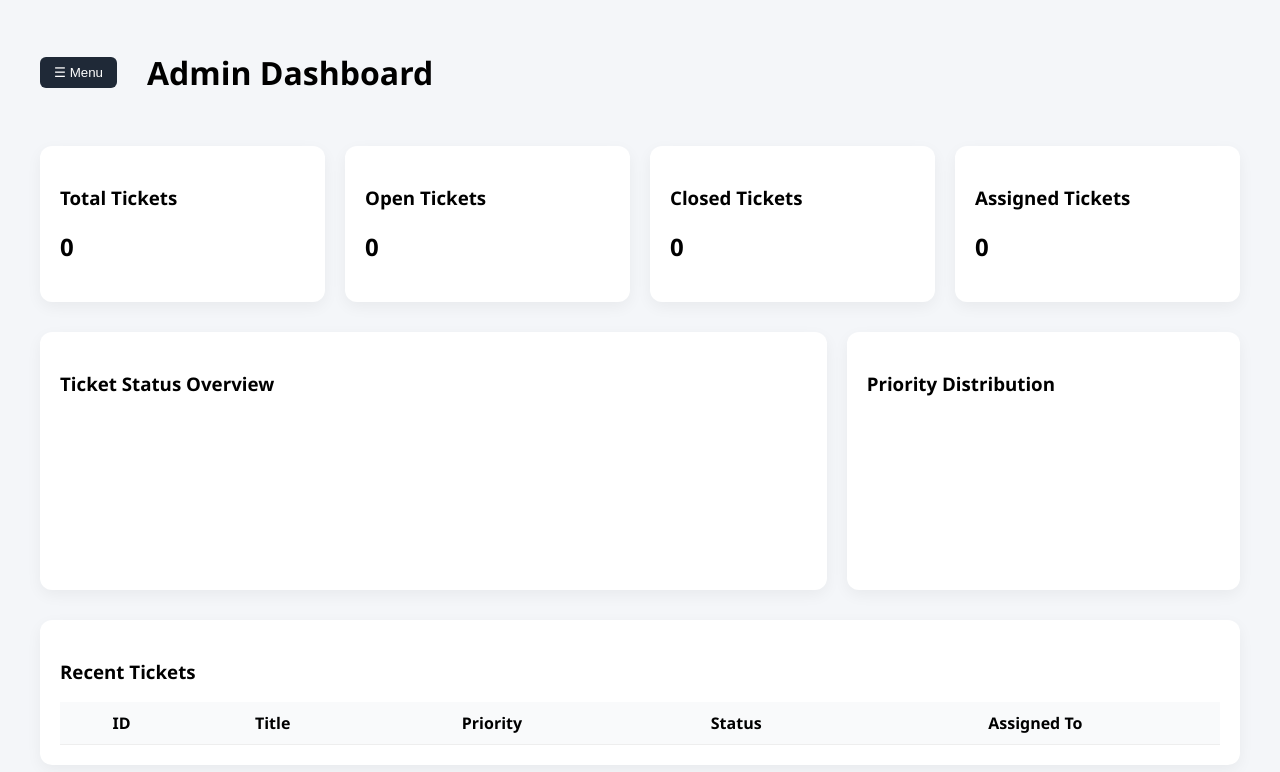
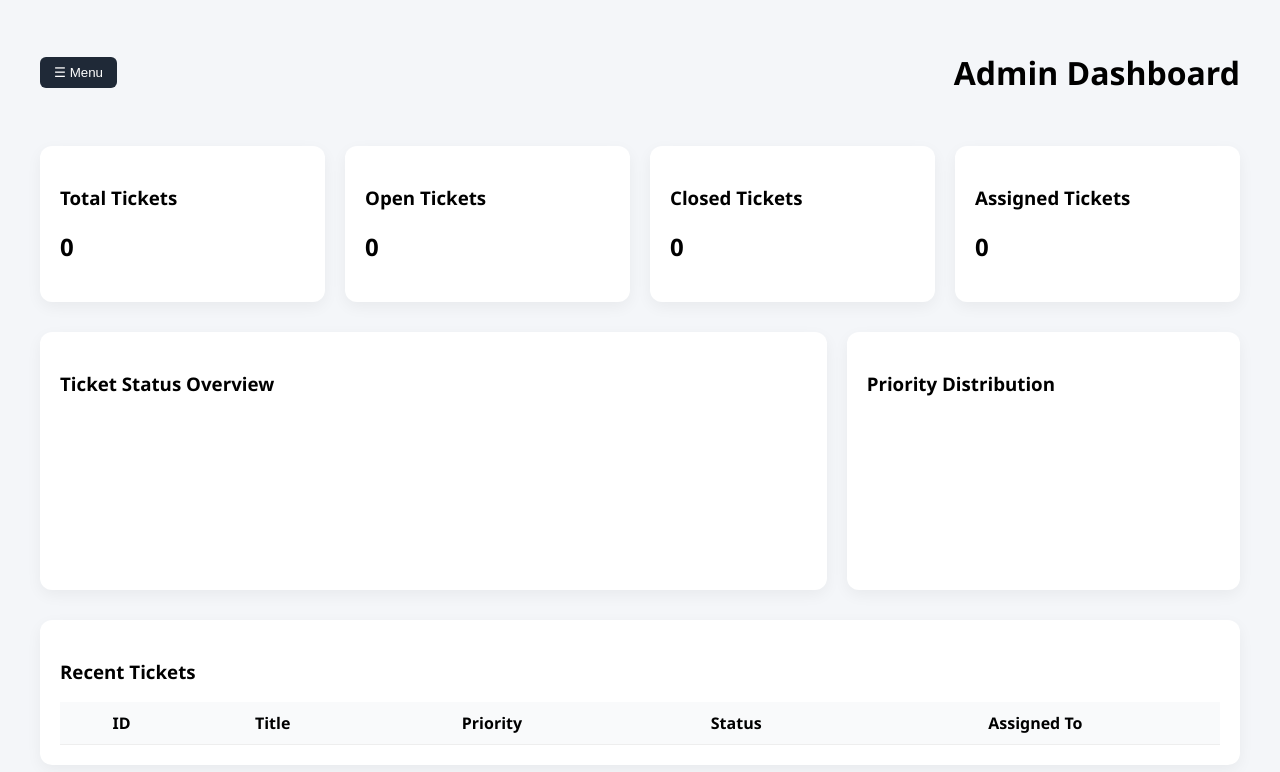
Before and after one commit to somnath516/automated.support.system, a website: page client/adminDashboard.html in a window 1280 px wide. Drawn offline with nearby package versions, Linux system fonts and the light colour scheme; no server answers.

Commit message:
error alingnment in the admindashboard

```diff
--- a/client/adminDashboard.html
+++ b/client/adminDashboard.html
@@ -81,11 +81,11 @@ hr {
 }
 
 /* TOPBAR */
-.topbar {
-    display: flex;
-    align-items: center;
-    gap: 30px;
-    margin-bottom: 30px;
+.topbar{
+  display:flex;
+  align-items:center;
+  justify-content:space-between;
+  margin-bottom:30px;
 }
 
 .menu-btn {
```
